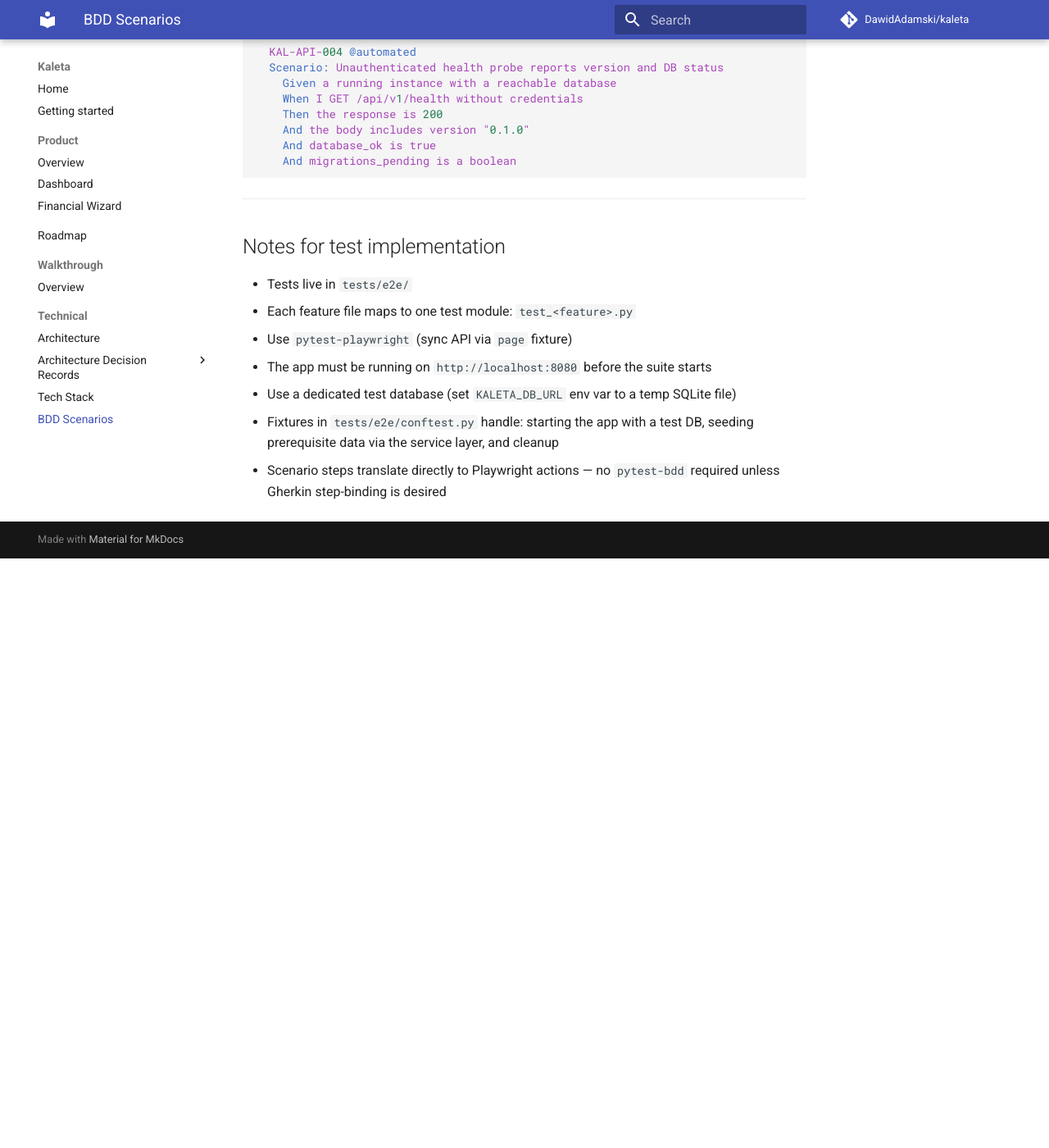
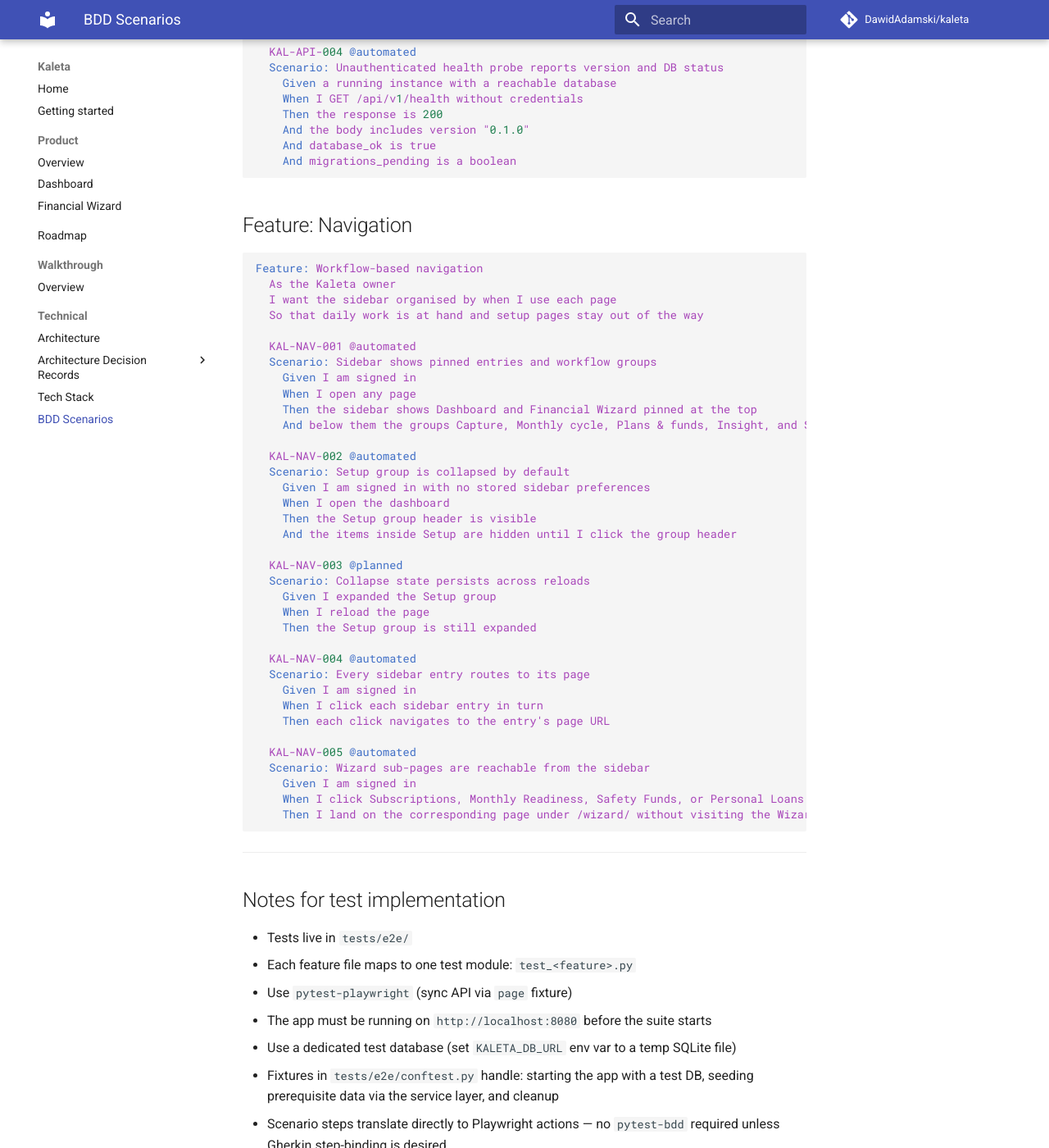
Before and after one commit to DawidAdamski/kaleta, an MkDocs documentation site: the page built from docs/bdd.md, in a window 1280 px wide and 1400 px high, scrolled down 43612 px. Shown: the whole window at 82% size. Built offline with MkDocs 1.6.1 and Material for MkDocs 9.7.7, drawn with Linux system fonts in a browser that asks for light colours; comment, search, counter and statistics services are not loaded; before the commit the page ends 44293 px from its top, so only the background shows below that.

Commit message:
feat(nav): regroup sidebar by user workflow (audit phase A)

````diff
--- a/docs/bdd.md
+++ b/docs/bdd.md
@@ -2227,6 +2227,47 @@
     And migrations_pending is a boolean
 ```
 
+## Feature: Navigation
+
+```gherkin
+Feature: Workflow-based navigation
+  As the Kaleta owner
+  I want the sidebar organised by when I use each page
+  So that daily work is at hand and setup pages stay out of the way
+
+  KAL-NAV-001 @automated
+  Scenario: Sidebar shows pinned entries and workflow groups
+    Given I am signed in
+    When I open any page
+    Then the sidebar shows Dashboard and Financial Wizard pinned at the top
+    And below them the groups Capture, Monthly cycle, Plans & funds, Insight, and Setup
+
+  KAL-NAV-002 @automated
+  Scenario: Setup group is collapsed by default
+    Given I am signed in with no stored sidebar preferences
+    When I open the dashboard
+    Then the Setup group header is visible
+    And the items inside Setup are hidden until I click the group header
+
+  KAL-NAV-003 @planned
+  Scenario: Collapse state persists across reloads
+    Given I expanded the Setup group
+    When I reload the page
+    Then the Setup group is still expanded
+
+  KAL-NAV-004 @automated
+  Scenario: Every sidebar entry routes to its page
+    Given I am signed in
+    When I click each sidebar entry in turn
+    Then each click navigates to the entry's page URL
+
+  KAL-NAV-005 @automated
+  Scenario: Wizard sub-pages are reachable from the sidebar
+    Given I am signed in
+    When I click Subscriptions, Monthly Readiness, Safety Funds, or Personal Loans in the sidebar
+    Then I land on the corresponding page under /wizard/ without visiting the Wizard hub first
+```
+
 ---
 
 ## Notes for test implementation
````
Also changed, not shown: docs/plans/ux-sidebar-workflow-and-settings.md (+19 -1 lines), docs/ux/feature-categorization-audit.md (added, +156 -0 lines), 4 other files.
